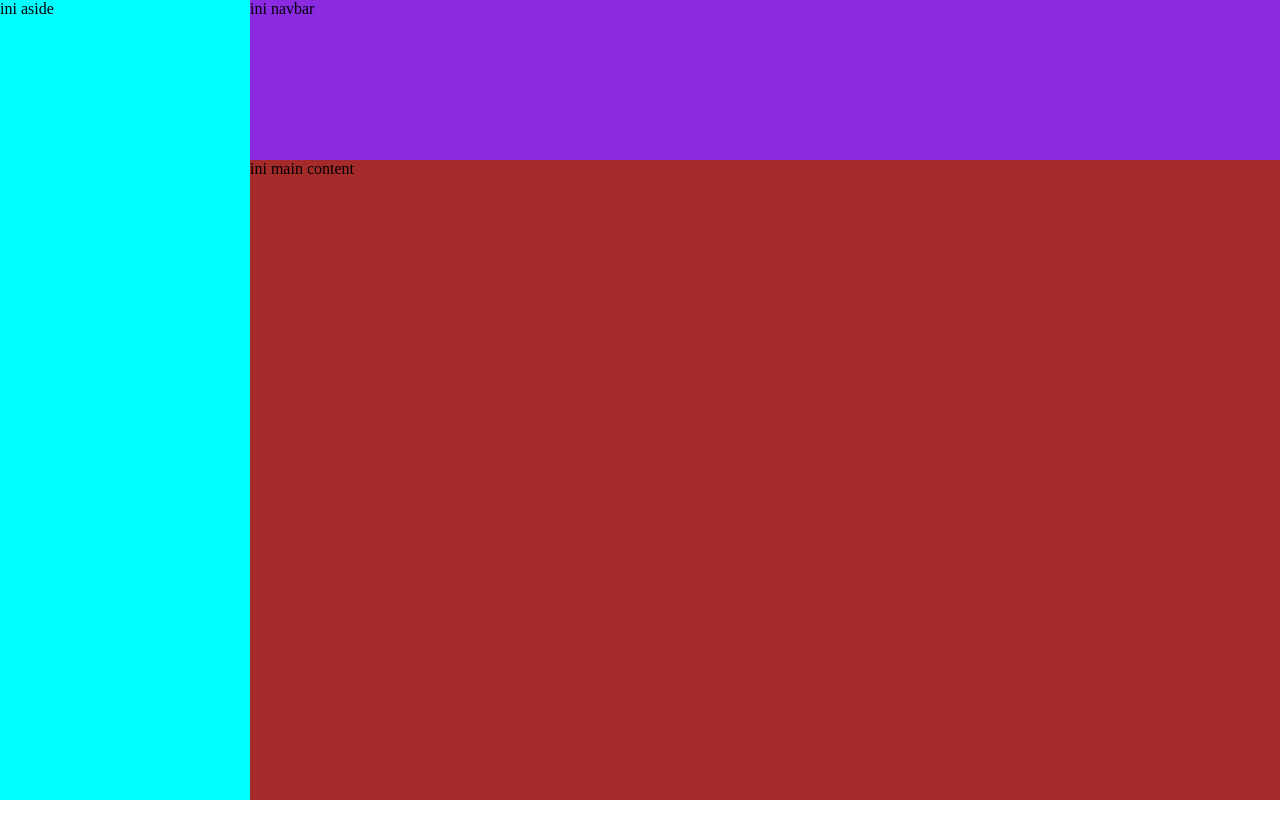
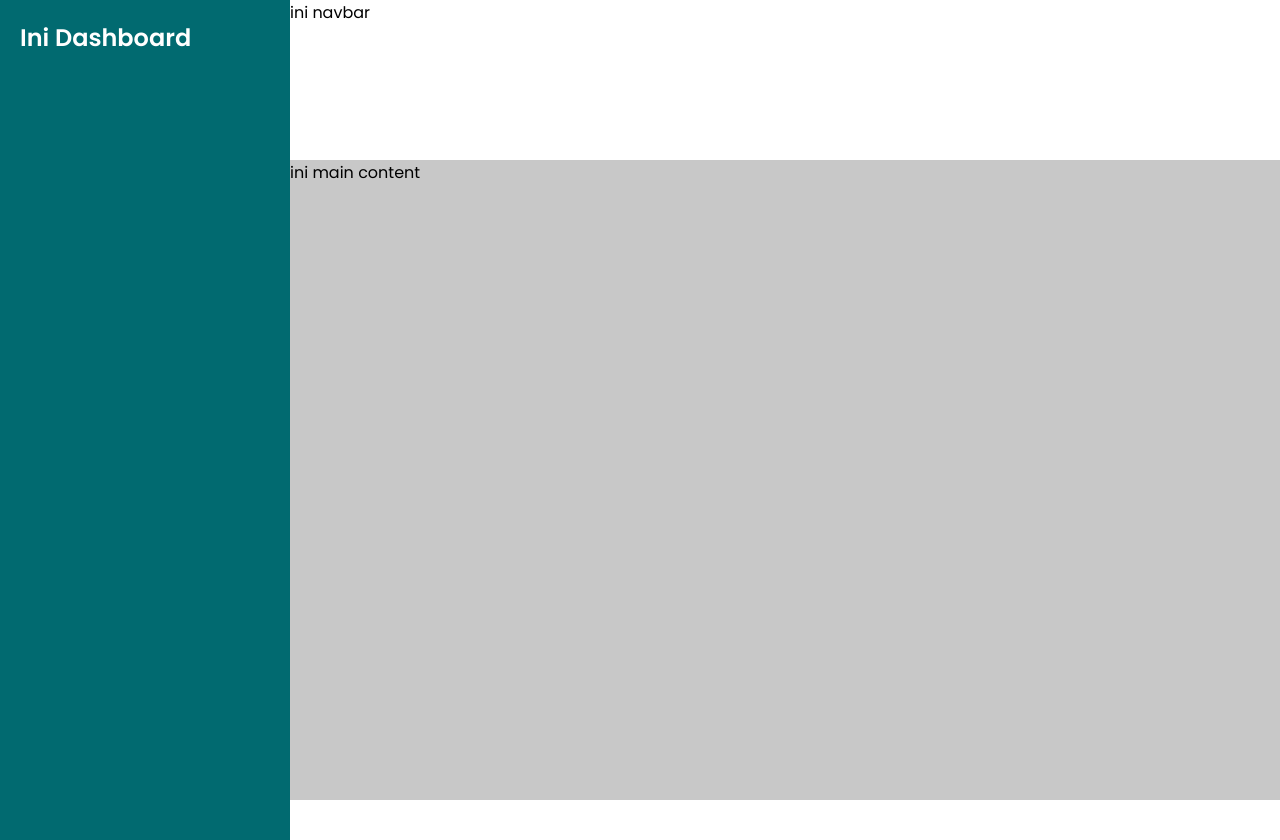
Before and after one commit to aaditamanugraha/admin-dashboard, a plain HTML site: page index.html in a window 1280 px wide. Before the commit the page ends 800 px from the top, so only its background shows below. Drawn offline with Linux system fonts and the light colour scheme.

Commit message:
Initial styling

```diff
--- a/index.html
+++ b/index.html
@@ -7,7 +7,11 @@
     <link rel="stylesheet" href="/style.css" />
   </head>
   <body>
-    <aside>ini aside</aside>
+    <aside>
+      <div id="logo">
+        <p>Ini Dashboard</p>
+      </div>
+    </aside>
 
     <div class="container">
       <nav>ini navbar</nav>
--- a/style.css
+++ b/style.css
@@ -1,21 +1,39 @@
+@import url("https://fonts.googleapis.com/css2?family=Poppins:ital,wght@0,100;0,200;0,300;0,400;0,500;0,600;0,700;0,800;0,900;1,100;1,200;1,300;1,400;1,500;1,600;1,700;1,800;1,900&display=swap");
+
+:root {
+  --main-color: #016a70;
+  --secondary-color: #d2de32;
+  --main-bg: #fff;
+  --secondary-bg: #c8c8c8;
+}
+
 body {
   margin: 0 auto;
   display: grid;
+  font-family: "Poppins", sans-serif;
   grid-template-columns: repeat(1, 1fr) repeat(1, 4.5fr);
 }
 
 aside {
-  background-color: aqua;
+  background-color: var(--main-color);
+  color: var(--main-bg);
+  font-size: 24px;
+  font-weight: 600;
   height: 100vh;
   min-width: 250px;
+  padding: 20px;
+}
+
+aside > #logo > p {
+  margin: 0;
 }
 
 .container > nav {
-  background-color: blueviolet;
+  background-color: var(--main-bg);
   height: 20vh;
 }
 
 .container > main {
-  background-color: brown;
+  background-color: var(--secondary-bg);
   height: calc(100vh - 20vh);
 }
```
